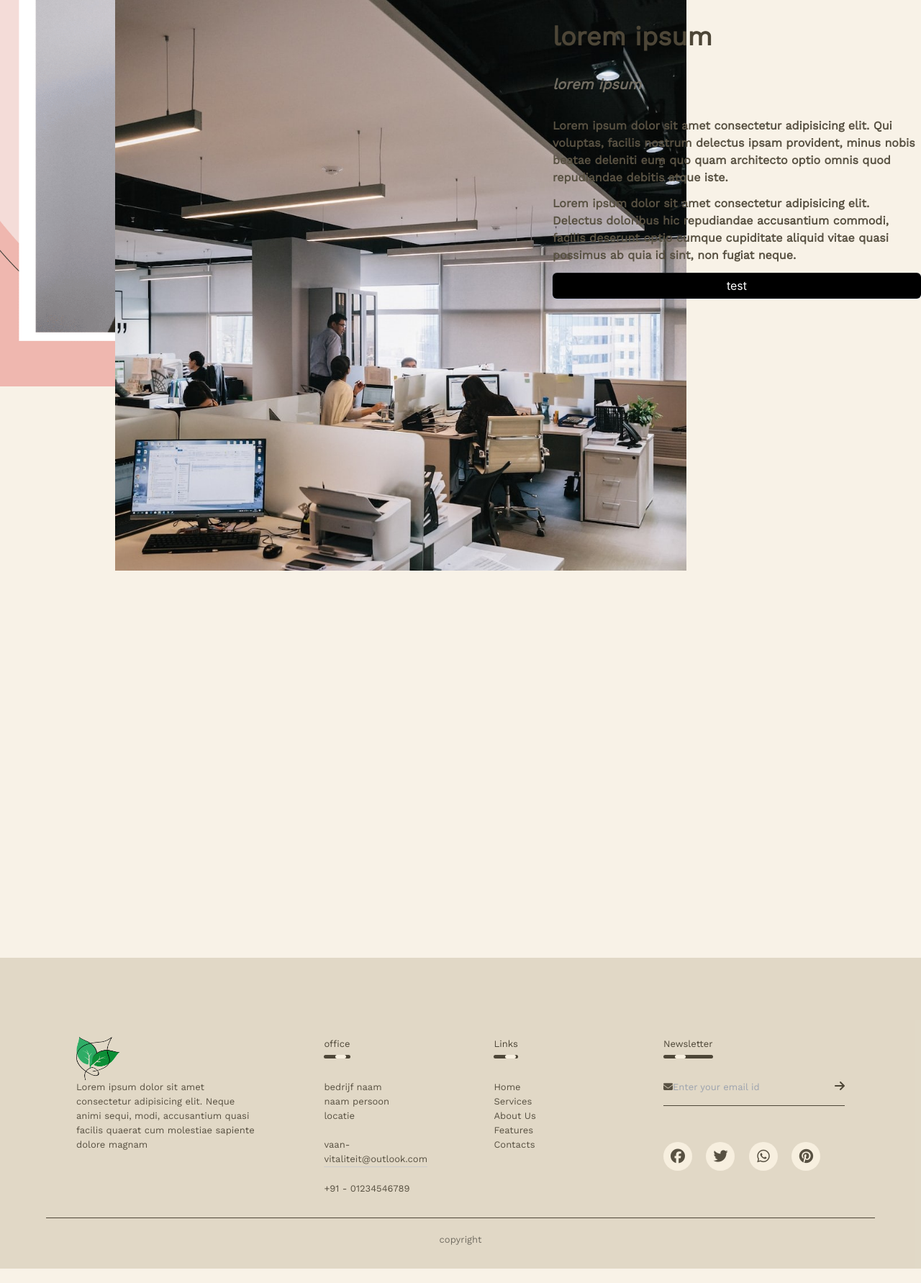
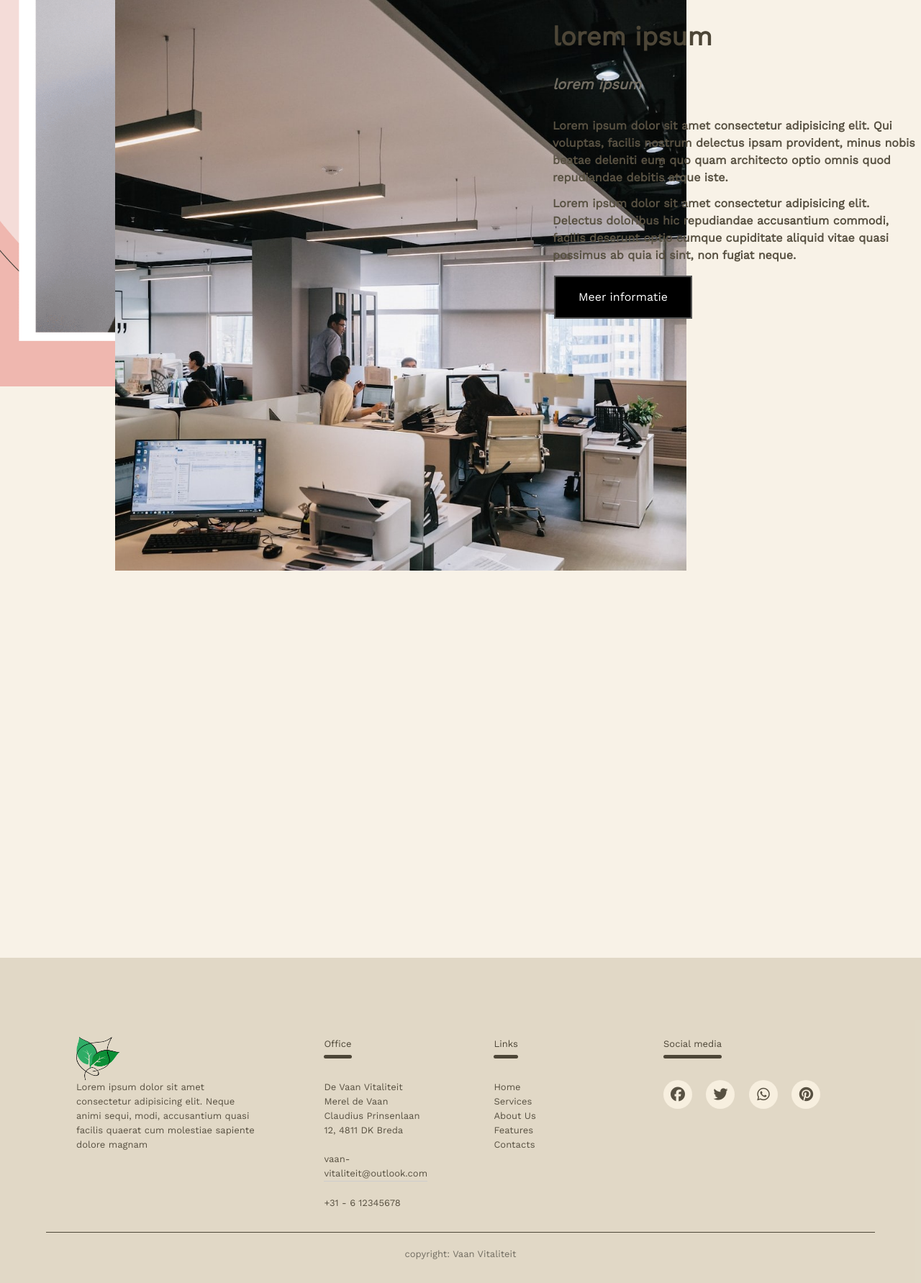
Before and after one commit to Colin-van-Steenhoven/Vaan-vitaliteit, a Laravel app: page / in a window 1280 px wide. Shown: the part 1885-3668 px from the top of the page at 72% size. Run offline with Laravel 10, Linux system fonts and the light colour scheme; some libraries are stand-ins or nearby versions.

Commit message:
QoL Changes

```diff
--- a/resources/views/welcome.blade.php
+++ b/resources/views/welcome.blade.php
@@ -5,6 +5,8 @@
     <meta charset="UTF-8">
     <meta name="viewport" content="width=device-width, initial-scale=1.0">
     <meta http-equiv="X-UA-Compatible" content="ie=edge">
+    <title>De Vaan Vitaliteit</title>
+    <link rel="icon" href="images/2023-01-18.png" type="image/icon type">
 
     <link rel="stylesheet" href="https://unpkg.com/tailwindcss@2.2.19/dist/tailwind.min.css"/>
 
@@ -13,6 +15,12 @@
     <link href='https://fonts.googleapis.com/css?family=Caveat' rel='stylesheet'>
 
     <link href="https://fonts.googleapis.com/css?family=Work+Sans:200,400&display=swap" rel="stylesheet">
+
+    <link rel="preconnect" href="https://fonts.googleapis.com">
+
+    <link rel="preconnect" href="https://fonts.gstatic.com" crossorigin>
+
+    <link href="https://fonts.googleapis.com/css2?family=Josefin+Sans:wght@300&display=swap" rel="stylesheet">
 
     <script src="https://kit.fontawesome.com/82d3b6429e.js" crossorigin="anonymous"></script>
 
@@ -26,11 +34,27 @@
         .caveat{
             font-family: 'Caveat';font-size: 22px;
         }
+        .josefin-sans{
+            font-family: 'Josefin Sans', sans-serif;
+        }
         #menu-toggle:checked + #menu {
             display: block;
         }
         body{
             background: rgb(248, 242, 231);
+        }
+        .button {
+        background-color: #4CAF50; /* Green */
+        border: none;
+        color: white;
+        padding: 16px 32px;
+        text-align: center;
+        text-decoration: none;
+        display: inline-block;
+        font-size: 16px;
+        margin: 4px 2px;
+        transition-duration: 0.4s;
+        cursor: pointer;
         }
         .primary-background{
             background: rgb(248, 242, 231);
@@ -203,16 +227,6 @@
             left: 0;
             overflow: hidden;
         }
-        .underline span{
-            width: 15px;
-            height: 100%;
-            background: #F7EFDF;
-            border-radius: 3px;
-            position: absolute;
-            top: 0;
-            left: 10px;
-            animation: moving 2s linear infinite;
-        }
         @keyframes moving{
             0%{
                 left: -20px;
@@ -315,6 +329,16 @@
                 -webkit-user-select: none;
                 touch-action: manipulation;
             }
+            .button5 {
+            background-color: black;
+            color: white;
+            border: 2px solid #555555;
+            }
+
+            .button5:hover {
+            background-color: #555555;
+            color: white;
+            }
     </style>
     <script>
         window.addEventListener('scroll', () => {
@@ -341,11 +365,11 @@
             <div class="hidden md:flex z-50 md:items-center md:w-auto w-full order-3 md:order-1 primary-text-color" id="menu">
                 <nav>
                     <ul class="md:flex  items-center justify-between text-base text-header-menu font-bold pt-4 md:pt-0">
-                        <li><a class="inline-block no-underline hover:text-white primary-text-color hover:underline py-2 px-4" href="#">Home</a></li>
-                        <li><a class="inline-block no-underline hover:text-white primary-text-color hover:underline py-2 px-4" href="#main1">bedrijf</a></li>
-                        <li><a class="inline-block no-underline hover:text-white primary-text-color hover:underline py-2 px-4" href="#">contact</a></li>
-                        <li><a class="inline-block no-underline hover:text-white primary-text-color hover:underline py-2 px-4" href="#footer1">Extra info</a></li>
-                        <li><a class="inline-block no-underline hover:text-white primary-text-color hover:underline py-2 px-4" href="#"></a></li>
+                        <li><a class="inline-block no-underline primary-text-color py-2 px-4" href="#">Home</a></li>
+                        <li><a class="inline-block no-underline primary-text-color py-2 px-4" href="#main1">Bedrijf</a></li>
+                        <li><a class="inline-block no-underline primary-text-color py-2 px-4" href="#">Contact</a></li>
+                        <li><a class="inline-block no-underline primary-text-color py-2 px-4" href="#footer1">Extra info</a></li>
+                        <li><a class="inline-block no-underline primary-text-color py-2 px-4" href="#"></a></li>
                     </ul>
                 </nav>
             </div>
@@ -360,14 +384,14 @@
 
         </div>
         <div id="headerScroll">
-            <h1 class="">De Vaan Vitaliteit</h1>
+            <h1 class="josefin-sans">De Vaan Vitaliteit</h1>
         </div>
 
 
     </nav>
 
         <div id="headerScrollbg">
-            <h1 class="caveat">De Vaan Vitaliteit</h1>
+            <h1 class="josefin-sans">De Vaan Vitaliteit</h1>
         </div>
     <div class="waveline  relative z-10">
       <svg viewBox="0 0 1428 174" version="1.1" xmlns="http://www.w3.org/2000/svg" xmlns:xlink="http://www.w3.org/1999/xlink">
@@ -388,17 +412,14 @@
         </g>
       </svg>
     </div>
-    <div class="bgafterwave relative flex h-screen w-full justify-center items-center ">
+    <div class="bgafterwave relative flex justify-center items-center">
         <img src="/images/Ribalta_Espaco_1.jpg" alt="">
-    </div>
-    <div class=" ">
-
     </div>
 
     <div class="container mx-auto">
-        <div id="main1" class="relative flex h-screen">
+        <div id="main1" class="relative h-screen left-50">
             <img src="/images/person.png" alt="Image 1" class=" absolute h-1/2 -left-24 object-cover">
-            <img src="/images/company.jpg" alt="Image 2" class="absolute h-1/2 top-64 left-40  object-cover">
+            <img src="/images/company.jpg" alt="Image 2" class="absolute h-1/2 top-64 left-40 object-cover">
             <div class="m-auto sm:m-auto absolute right-0 top-72 text-left w-2/5 block">
                 <h2 class="text-4xl font-extrabold primary-text-color text-black primary-text-color">lorem ipsum</h2>
 
@@ -412,12 +433,7 @@
                     Lorem ipsum dolor sit amet consectetur adipisicing elit. Delectus doloribus hic repudiandae accusantium commodi, facilis deserunt optio cumque cupiditate aliquid vitae quasi possimus ab quia id sint, non fugiat neque.
                 </p>
 
-                <div class="contact_button">
-                    <button><a href="{{ route('contact') }}"> test</a></button>
-
-
-
-                </div>
+                <a href="contact"><button class="button button5"> Meer informatie </button></a>
 
 
                 <p class="font-extrabold primary-text-color pb-9">
@@ -445,12 +461,12 @@
                     cum molestiae sapiente dolore magnam</p>
             </div>
             <div class="col secondary-text-color">
-                <h3 class="primary-text-color">office <div class="underline"><span></span></div></h3>
-                <p>bedrijf naam</p>
-                <p>naam persoon</p>
-                <p>locatie</p>
-                <p class="email-id">vaan-vitaliteit@outlook.com</p>
-                <h4>+91 - 01234546789</h4>
+                <h3 class="primary-text-color">Office <div class="underline"><span></span></div></h3>
+                <p>De Vaan Vitaliteit</p>
+                <p>Merel de Vaan</p>
+                <a href="https://www.google.com/maps/dir/51.7318429,4.841199/de+vaan+vitaliteit/@51.6586148,4.6920868,11z/data=!3m1!4b1!4m9!4m8!1m1!4e1!1m5!1m1!1s0xf3517659e88f923:0x35d722a8ab4883cd!2m2!1d4.7850101!2d51.5867781"><p>Claudius Prinsenlaan 12, 4811 DK Breda</p></a>
+                <a href="mailto:vaan-vitaliteit@outlook.com"> <p class="email-id">vaan-vitaliteit@outlook.com</p> </a>
+                <a href="tel:123-456-7890"> <h4>+31 - 6 12345678</h4> </a>
             </div>
             <div class="col">
                 <h3 class="primary-text-color">Links <div class="underline"><span></span></div></h3>
@@ -463,12 +479,7 @@
                 </ul>
             </div>
             <div class="col">
-                <h3 class="primary-text-color">Newsletter <div class="underline"><span></span></div></h3>
-                <form class="secondary-text-color">
-                    <i class="fas fa-regular fa-envelope"></i>
-                    <input type="email" placeholder="Enter your email id" required>
-                    <button type="subtim"><i class="fas fa-solid fa-arrow-right "></i></button>
-                </form>
+                <h3 class="primary-text-color">Social media <div class="underline"><span></span></div></h3>
                 <div class="social-icons secondary-text-color">
                     <i class="fab fa-brands fa-facebook "></i>
                     <i class="fab fa-brands fa-twitter"></i>
@@ -478,7 +489,7 @@
             </div>
         </div>
         <hr>
-        <p><div class="copyright light-text-color">copyright</div></p>
+        <p><div class="copyright light-text-color">copyright: Vaan Vitaliteit</div></p>
     </footer>
 
     <script>
```
Also changed, not shown: resources/views/contact.blade.php (+15 -6 lines).
